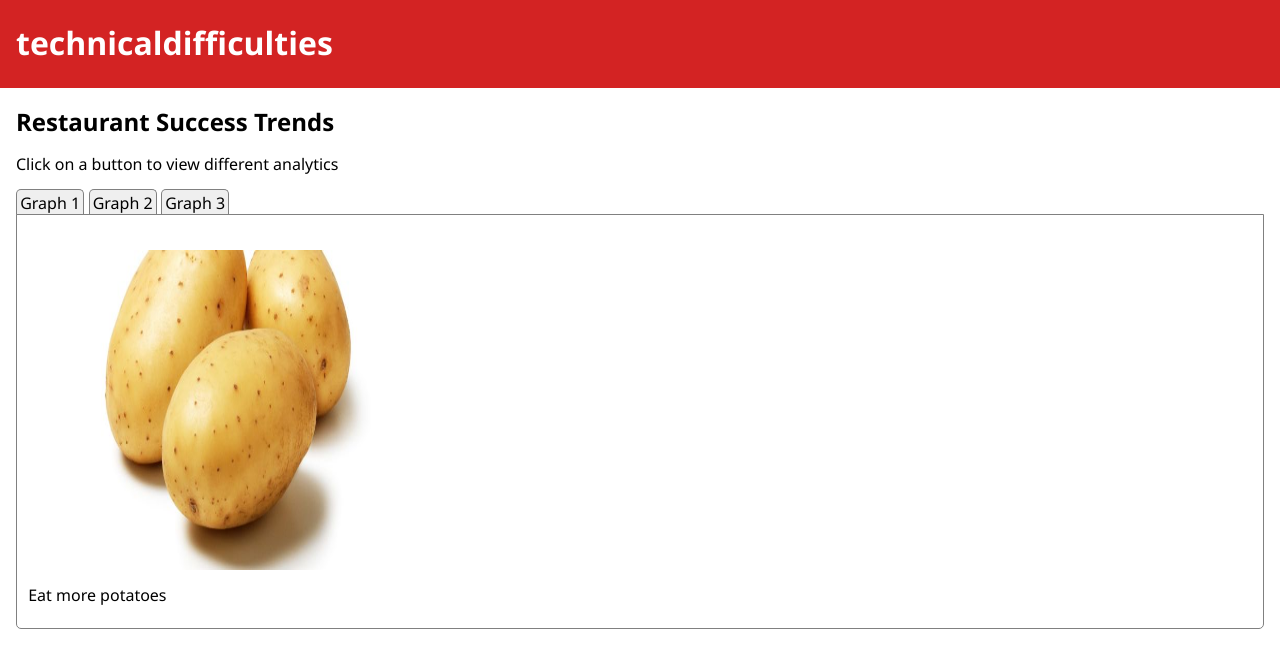
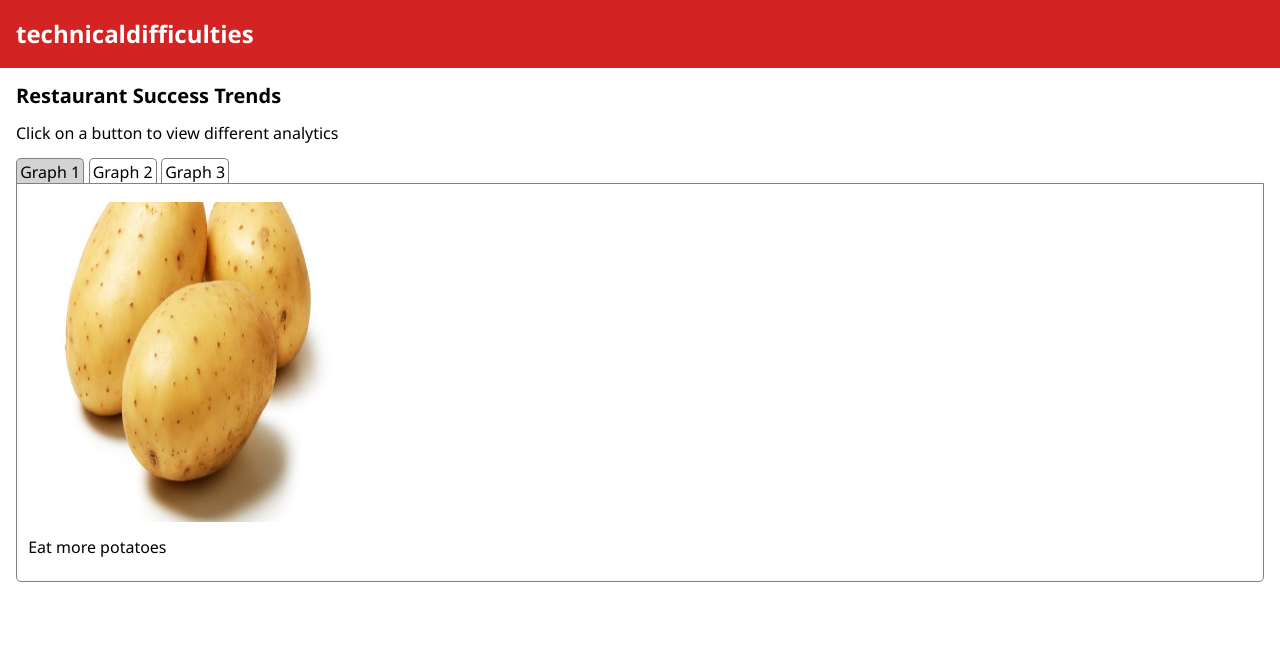
Before and after one commit to ansul27/technicaldifficulties, a website: page index.html in a window 1280 px wide. Drawn offline with nearby package versions, Linux system fonts and the light colour scheme.

Commit message:
Make html page reflexive

```diff
--- a/index.css
+++ b/index.css
@@ -18,11 +18,17 @@ main {
 h1 {
   color: white;
   font-family: 'Segoe UI', Tahoma, Geneva, Verdana, sans-serif;
+  font-size: 1.5rem;
+}
+
+h2 {
+  font-size: 1.25rem;
 }
 
 figure {
   height: 20rem;
   width: 20rem;
+  margin: 0;
 }
 
 img {
@@ -41,7 +47,7 @@ img {
 
 [role="tab"] {
   position: relative;
-  background: whit  e;
+  background: white;
   border-radius: 5px 5px 0 0;
   border: 1px solid grey;
   border-bottom: 0;
@@ -49,6 +55,7 @@ img {
 }
 
 [role="tab"][aria-selected="true"] {
+  background-color: lightgrey;
 }
 
 [role="tabpanel"] {
```
